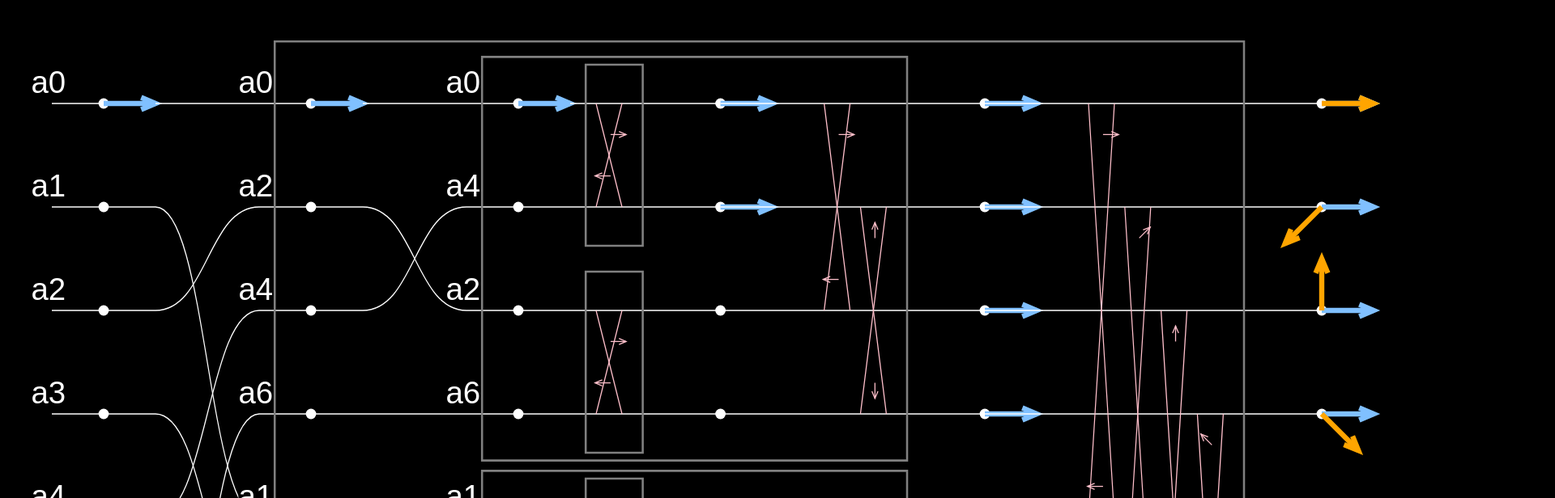
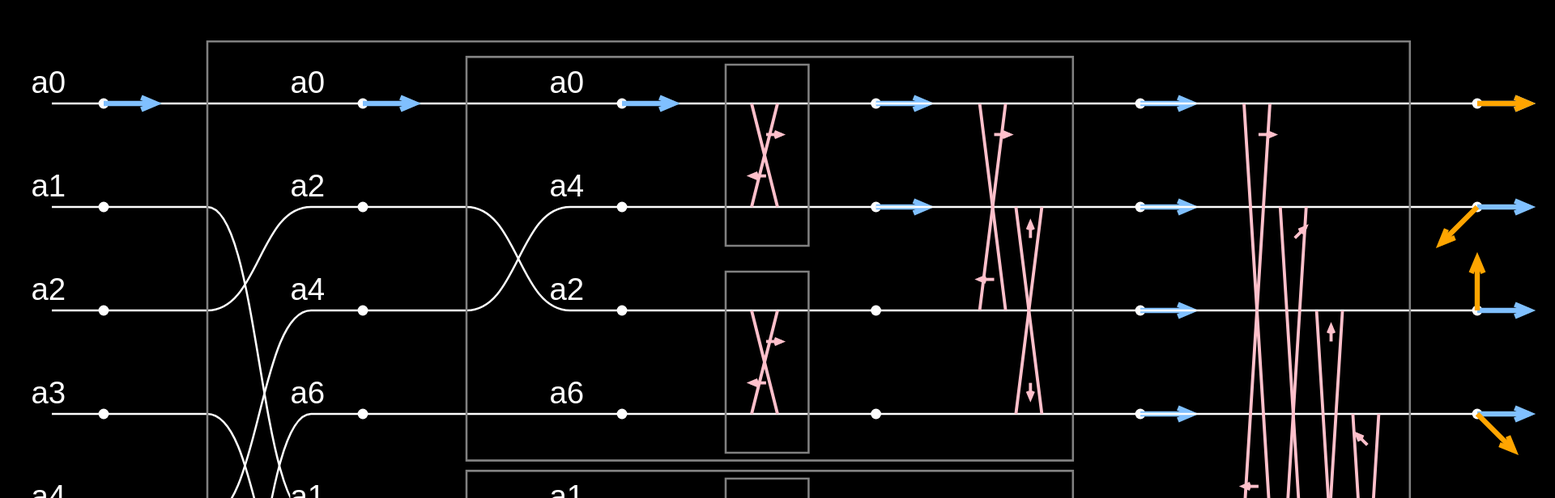
Before and after one commit to francoisschwarzentruber/fft, a plain HTML site: page index.html in a window 1280 px wide. Shown: the top 616 px of the page at 81% size, 1920 px wide, since content can reach past the window. Drawn offline with nearby package versions, Linux system fonts and the light colour scheme.

Commit message:
good positions for the boxes

```diff
--- a/index.html
+++ b/index.html
@@ -47,7 +47,7 @@
 </head>
 
 <body>
-    <canvas id="canvas" width="1800" height="1150">
+    <canvas id="canvas" width="2000" height="1150">
     </canvas>
     <div id="value"></div>
     <script type="module" src="main.js">
--- a/main.js
+++ b/main.js
@@ -6,8 +6,8 @@ const SCALECOMPLEX = 0.5;
 const CIRCUITSCALE = 0.5;
 const BUTTERFLIESSCALE = 0.7;
 const COLORBUTTERFLY = "pink";
-const LINEWIDTHWIRE = 0.01;
-const LINEWIDTHBUTTERFLY = 0.01;
+const LINEWIDTHWIRE = 0.02;
+const LINEWIDTHBUTTERFLY = 0.03;
 
 const colors = ["rgb(128, 192, 255)", "cyan", "green", "rgb(0, 192, 0)", "yellow", "orange", "rgb(255, 64, 0)", "rgb(255, 0, 192)", ,];
 
@@ -226,9 +226,10 @@ function fftcircuit(ctx, x, ytop, n, signal, signalLabels) {
     if (n == 1)
         return { x: x, result: signal };
 
+    const xinitial = (n > 2) ? x + 2 * CIRCUITSCALE : x+2*CIRCUITSCALE;
     ctx.strokeStyle = "white";
 
-    straightLines(ctx, x, x + 2 * CIRCUITSCALE, ytop, n);
+    straightLines(ctx, x, x + 3 * CIRCUITSCALE, ytop, n);
     for (let w = 0; w < signalLabels.length; w++) {
         ctx.fillStyle = "black"
         ctx.fillRect(x - 0.4 * CIRCUITSCALE, ytop + w - 0.1 - 0.3, 0.3, 0.3)
@@ -239,10 +240,10 @@ function fftcircuit(ctx, x, ytop, n, signal, signalLabels) {
     for (let w = 0; w < signal.length; w++)
         drawComplex(ctx, x + 1 * CIRCUITSCALE, ytop + w, signal[w])
 
-
+    x += 3 * CIRCUITSCALE;
     ctx.strokeStyle = "white";
     if (n > 2) {
-        messupLines(ctx, x + 2 * CIRCUITSCALE, x + 4 * CIRCUITSCALE, ytop, n / 2);
+        messupLines(ctx, x, x + 2 * CIRCUITSCALE, ytop, n / 2);
         x += 2 * CIRCUITSCALE;
     }
 
@@ -264,8 +265,8 @@ function fftcircuit(ctx, x, ytop, n, signal, signalLabels) {
     }
 
 
-    const { x: x1, result: result1 } = fftcircuit(ctx, x + 2 * CIRCUITSCALE, ytop, n / 2, even(signal), even(signalLabels));
-    const { x: x2, result: result2 } = fftcircuit(ctx, x + 2 * CIRCUITSCALE, ytop + n / 2, n / 2, odd(signal), odd(signalLabels));
+    const { x: x1, result: result1 } = fftcircuit(ctx, x, ytop, n / 2, even(signal), even(signalLabels));
+    const { x: x2, result: result2 } = fftcircuit(ctx, x, ytop + n / 2, n / 2, odd(signal), odd(signalLabels));
 
     const butterfliesxleft = (n <= 2) ? x2 + 0.5 * CIRCUITSCALE : x2 + 2 * CIRCUITSCALE;
     const xfinal = butterfliesxleft + (n / 2) * BUTTERFLIESSCALE * CIRCUITSCALE + 1.7 * CIRCUITSCALE;
@@ -298,14 +299,14 @@ function fftcircuit(ctx, x, ytop, n, signal, signalLabels) {
             for (let i = 0; i < signalLabels.length; i++) {
                 if (s.length > 0)
                     s += " + ";
-                s += signalLabels[i].replace("a", "a_") + ((i > 0) ? `w^{${(w*i*power) % size}}` : "");
+                s += signalLabels[i].replace("a", "a_") + ((i > 0) ? `w^{${(w * i * power) % size}}` : "");
 
             }
             return s;
         }
         if (Math.abs(xfinal - mouse.x) < 0.5 && Math.abs(ytop + w - mouse.y) < 0.5) {
 
-            value.innerHTML = `$$${polynomialExpr(signalLabels, size/n)} = ${polynomialExpr(even(signalLabels), 2*size/n)} + ${exprOmega(w*size/n)} \\times (${polynomialExpr(odd(signalLabels), 2*size/n)})$$`;
+            value.innerHTML = `$$${polynomialExpr(signalLabels, size / n)} = ${polynomialExpr(even(signalLabels), 2 * size / n)} + ${exprOmega(w * size / n)} \\times (${polynomialExpr(odd(signalLabels), 2 * size / n)})$$`;
             window.renderMathInElement(value)
 
         }
@@ -319,7 +320,7 @@ function fftcircuit(ctx, x, ytop, n, signal, signalLabels) {
     const margin = n / size;
     const MARGINETRA = 0.3;
     const MARGINMIN = 0.3;
-    const rect = { x: x + 2.3 * CIRCUITSCALE, y: ytop - MARGINMIN - MARGINETRA * margin, w: xfinal - x - 3.8 * CIRCUITSCALE, h: n - 1 + 2 * MARGINMIN + MARGINETRA * 2 * margin }
+    const rect = { x: xinitial + 1 * CIRCUITSCALE, y: ytop - MARGINMIN - MARGINETRA * margin, w: xfinal - xinitial - 2.3 * CIRCUITSCALE, h: n - 1 + 2 * MARGINMIN + MARGINETRA * 2 * margin }
     ctx.rect(rect.x, rect.y, rect.w, rect.h);
     ctx.stroke();
     ctx.lineWidth = 0.05;
```
